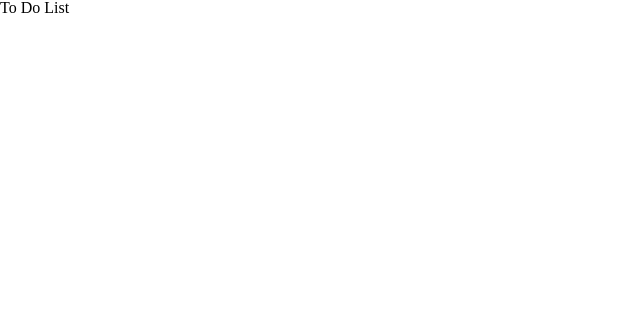
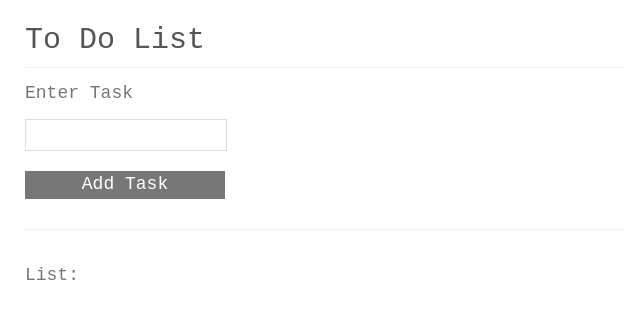
Before and after one commit to daratari22/ToDoListAssignment, a plain HTML site: page toDoList/index.html in a window 1280 px wide. Shown: the whole page, without its empty margins (0-640 px from the left). Drawn offline with Linux system fonts and the light colour scheme.

Commit message:
rough draft

```diff
--- a/toDoList/index.html
+++ b/toDoList/index.html
@@ -18,11 +18,36 @@
 		/*local styles if any (quick tests and local only overrides)*/
 	</style>
 </head>
+
 <body>
 
 	<div class="wrap" >
 		<h1>To Do List</h1>
+
+		<p>Enter Task<p/>
+
+ 		<form name="form">
+            <input type="text" name="toDoItem">
+        </form>
+
+		<button onclick="createList();">Add Task</button>
+
+        <div id="list">List:</div>
+
 	</div>
+
+	<script type="text/javascript" charset="utf-8">
+
+		var i = 0;
+
+		function createList() {
+		    i++;
+		    var toDoItem = document.form.toDoItem.value;
+		    var listed = '<div id="item' + i + '"/>' + toDoItem + '</div>';
+		    document.getElementById("list").innerHTML += listed;
+		}
+
+	</script>
 
 </body>
 </html>
--- a/toDoList/styles.css
+++ b/toDoList/styles.css
@@ -54,3 +54,79 @@ table {
 }
 
 /* Your styles go here */
+
+.wrap {
+	width: 600px;
+	margin: 25px;
+}
+
+.wrap h1{
+	font-family: monospace;
+	font-size: 30px;
+	color: #555555;
+	padding-bottom: 12px;
+	margin-bottom: 4px;
+	border-bottom: 1px solid #eeeeee;
+}
+
+.wrap li{
+	font-family: monospace;
+	font-size: 14px;
+	line-height: 18px;
+	color: #777777;
+	margin-bottom: 20px;
+}
+.wrap p {
+	font-family: monospace;
+	font-size: 18px;
+	color: #777777;
+	padding-top: 12px;
+}
+
+.wrap button {
+	text-align: center;
+	font-family: monospace;
+	font-size: 18px;
+	color: #ffffff;
+	width: 200px;
+	padding-top: 3px;
+	padding-bottom: 5px;
+	margin-top: 10px;
+	margin-right: 5px;
+	background-color: #777777;
+	text-decoration: none;
+	border: none;
+	cursor: pointer;
+}
+
+.wrap button:hover{
+	color: #ffffff;
+	background-color: #ff9933;
+	text-decoration: none;
+	border: none;
+}
+
+#list{
+	font-family: monospace;
+	color: #777777;
+	font-size: 18px;
+	line-height: 30px;
+	margin-top: 30px;
+	border-top: 1px solid #eeeeee;
+	padding-top: 30px;
+}
+
+.wrap input{
+	text-align: left;
+	border: 1px solid #dddddd;
+	padding: 5px;
+	width: 190px;
+	height: 20px;
+	margin-right: 2px;
+	margin-bottom: 10px;
+	margin-top: 5px;
+}
+
+.checked-off {
+	text-decoration: line-through;
+}
```
